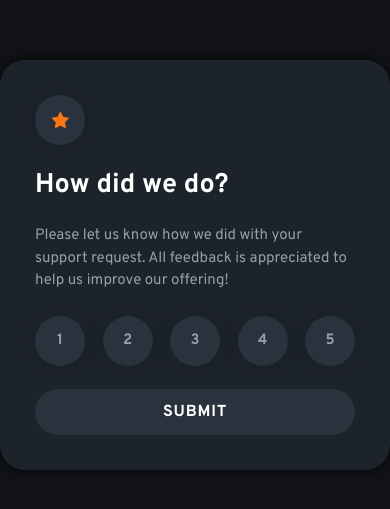
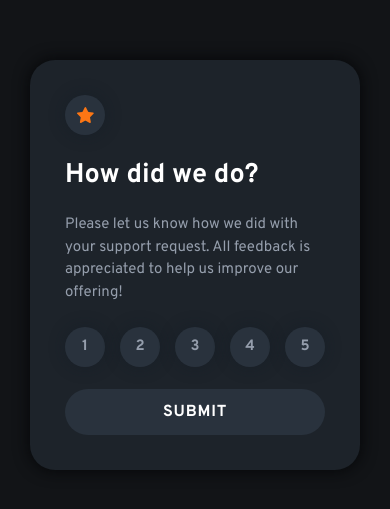
Before and after one commit to ReaGet/Rating-Component, a plain HTML site: page index.html in a window 390 px wide. Shown: the part 157-666 px from the top of the page. Drawn offline with Linux system fonts and the light colour scheme; files whose address does not match are found by name.

Commit message:
MRR 2023.02.03 | added media queries

```diff
--- a/styles/rating.css
+++ b/styles/rating.css
@@ -119,3 +119,13 @@
 .rating__button:disabled {
   background-color: hsl(213, 19%, 20%);
 }
+
+@media (max-width: 560px) {
+  .rating {
+    max-width: 330px;
+  }
+  .rating__bullet {
+    width: 40px;
+    height: 40px;
+  }
+}
```
